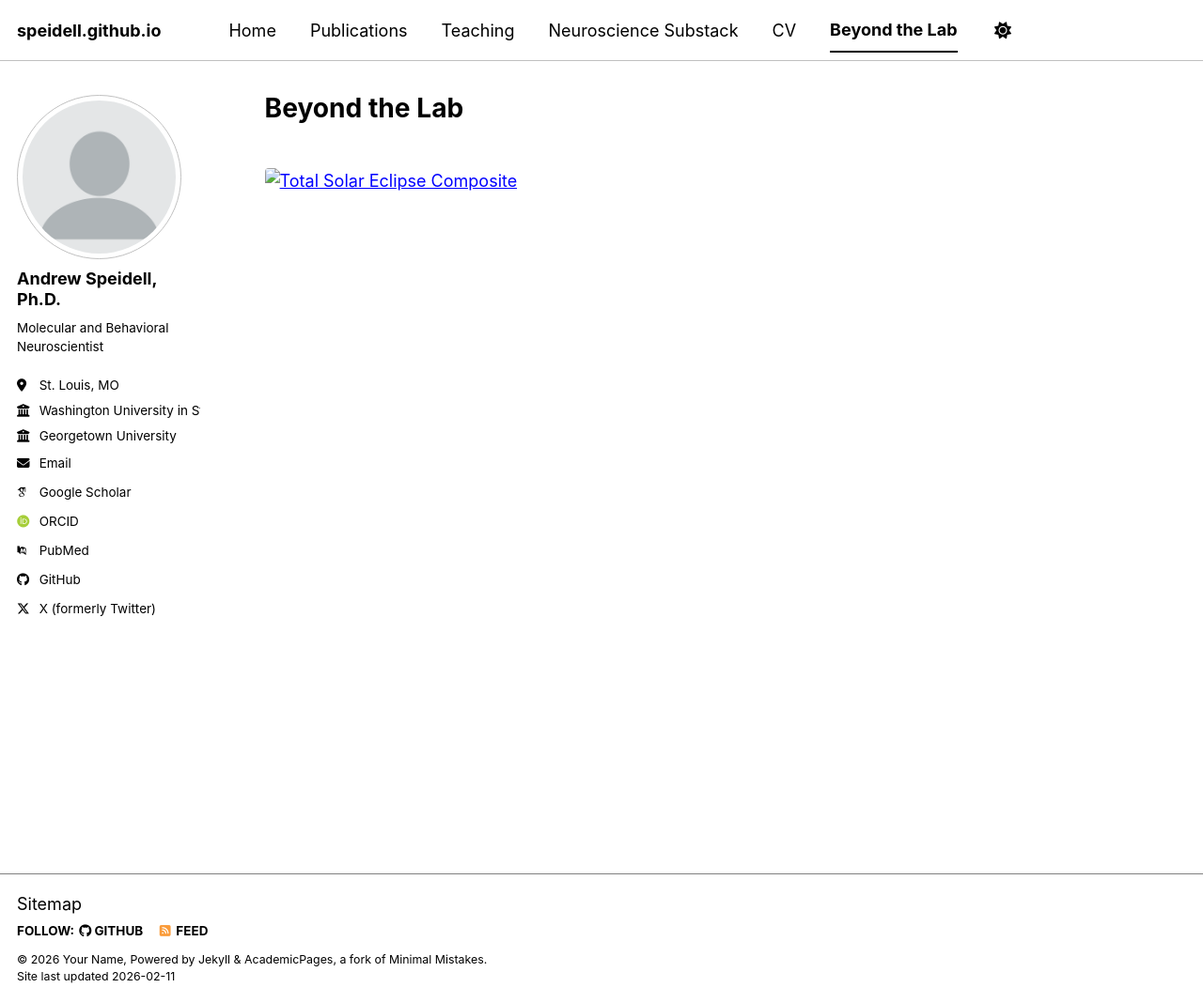
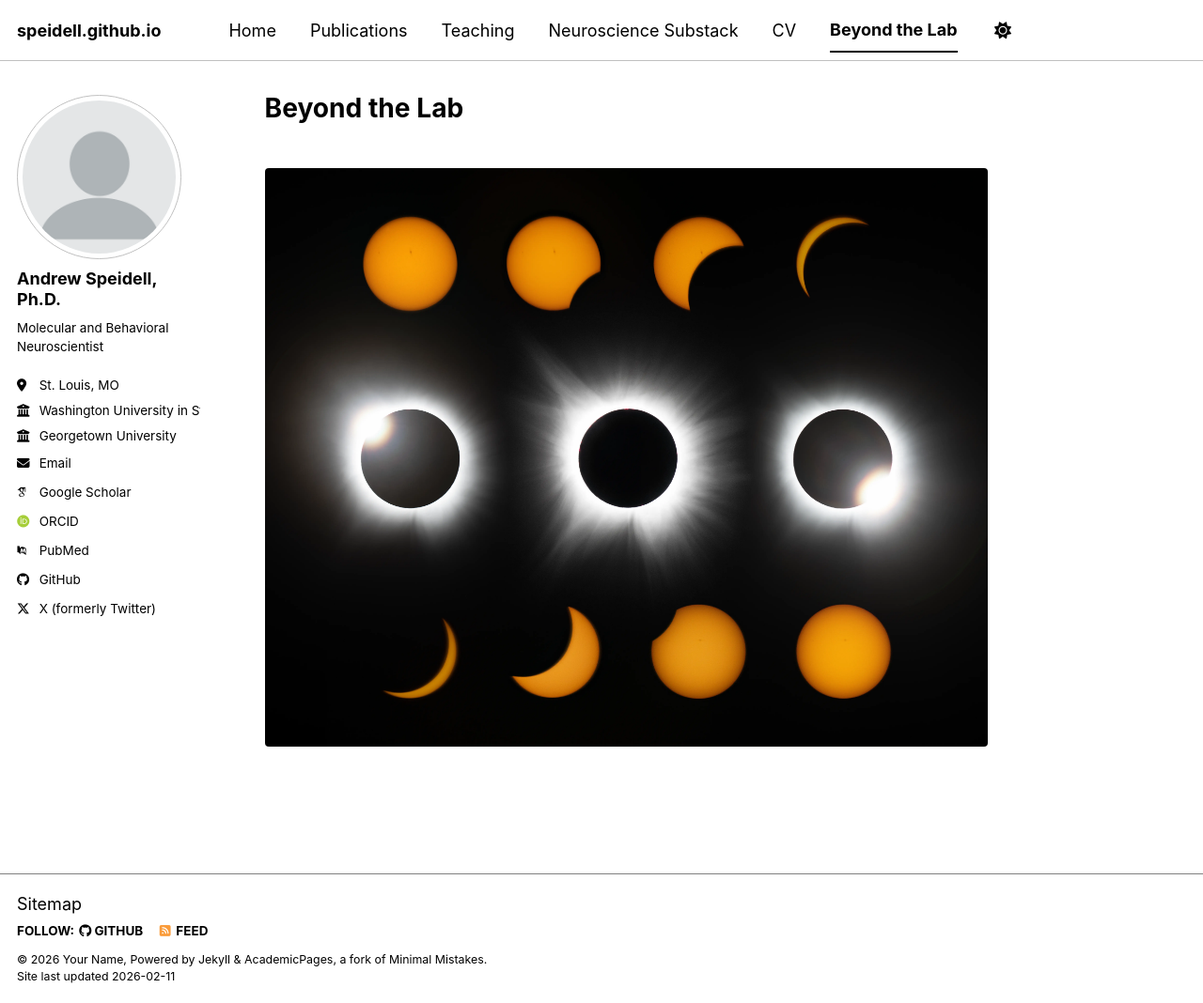
Before and after one commit to Speidell/speidell.github.io, a Jekyll site: the page built from _pages/Beyond-the-Lab.md, in a window 1280 px wide and 1068 px high. Shown: the whole window at 94% size. Built offline with Jekyll 4.4.1, drawn with Linux system fonts in a browser that asks for light colours; some web fonts are replaced; a script bundle is joined from its source files by our own code; library files that are not in the unit come from our copies.

Commit message:
Update Beyond-the-Lab.md

```diff
--- a/_pages/Beyond-the-Lab.md
+++ b/_pages/Beyond-the-Lab.md
@@ -8,7 +8,7 @@ redirect_from:
   - "/nmp.html"
 gallery:
   - url: "/astrophotography/"
-    image_path: "/images/EclipseCompositeWebP.webp"
+    image_path: "https://andrewspeidell.com/images/astrophotography/EclipseCompositeWebP.webp"
     alt: "Total Solar Eclipse Composite"
     title: "Astrophotography"
 ---
```
